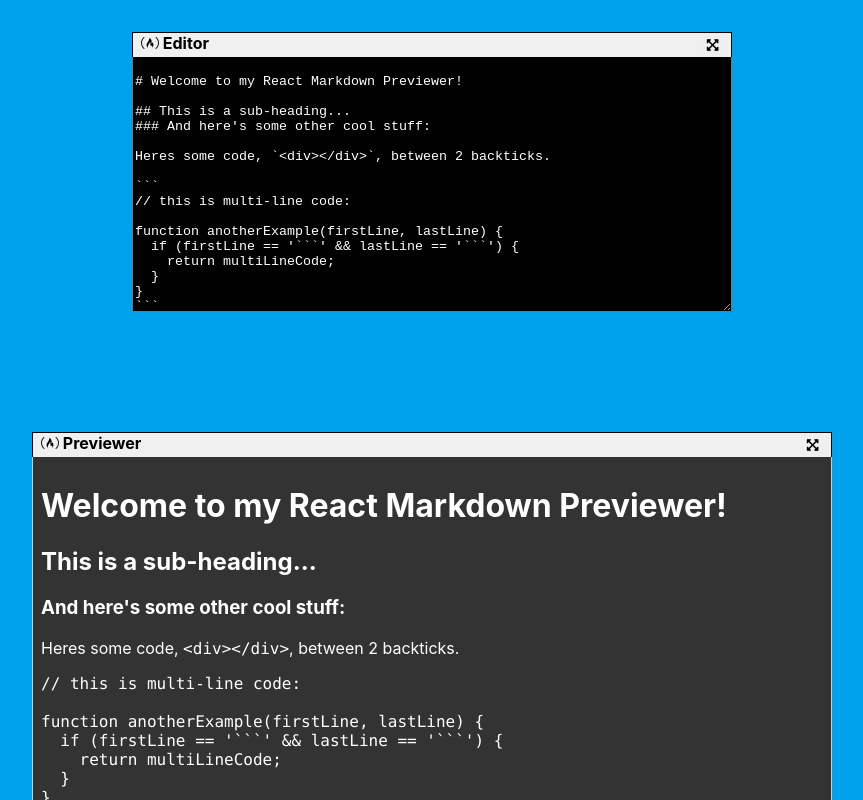
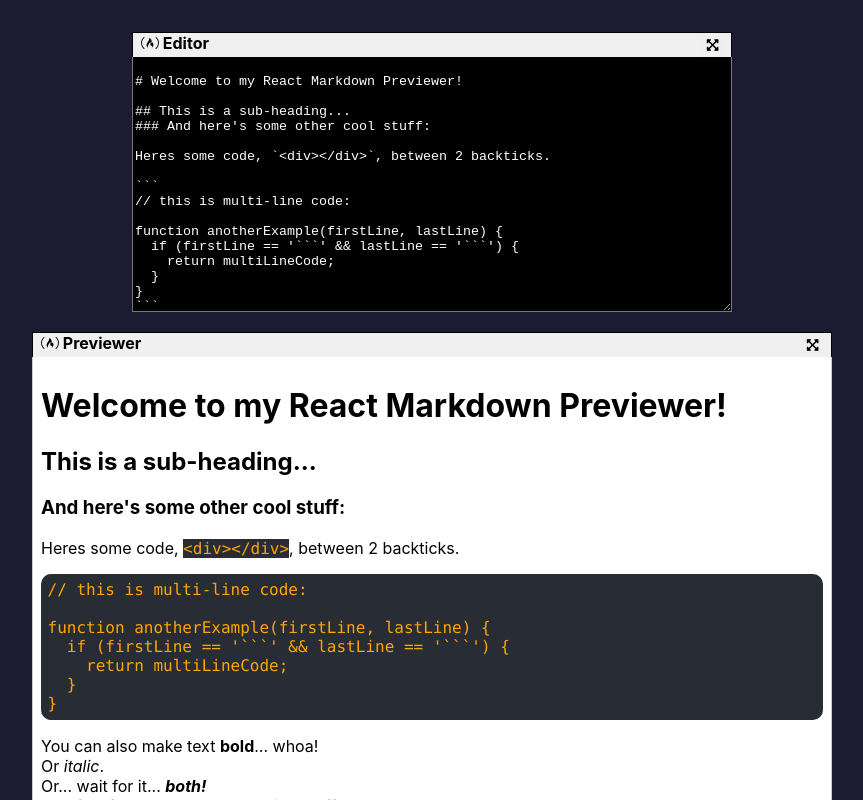
Before and after one commit to fccJashCoda/markdownpreviewer, a React (Create React App) app: page / in a window 1280 px wide. Shown: the top 800 px of the page, without its empty margins (208-1071 px from the left). Built offline with nearby package versions, Linux system fonts and the light colour scheme.

Commit message:
improvement markup rendering and design change

```diff
--- a/public/index.html
+++ b/public/index.html
@@ -45,5 +45,6 @@
       To begin the development, run `npm start` or `yarn start`.
       To create a production bundle, use `npm run build` or `yarn build`.
     -->
+    <script src=https://cdn.freecodecamp.org/testable-projects-fcc/v1/bundle.js></script>
   </body>
 </html>
--- a/src/App.js
+++ b/src/App.js
@@ -4,9 +4,9 @@
 import styled from 'styled-components';
 
 const Application = styled.div`
-  background: #00a2ed;
-  // height: 100vh;
-  height: 100%;
+  background: #1b1b32;
+  height: 100vh;
+  // height: 100%;
 `;
 
 function App() {
--- a/src/components/Editor.js
+++ b/src/components/Editor.js
@@ -44,18 +44,17 @@
 1. Use just 1s if you want!
 1. And last but not least, let's not forget embedded images:
 
-![React Logo w/ Text](https://goo.gl/Umyytc)
+![FreeCodeCamp Logo](https://en.wikipedia.org/wiki/FreeCodeCamp#/media/File:FreeCodeCamp_logo.png)
 `;
 
 const EditorBox = styled.div`
   display: ${(props) => (props.display ? 'none' : 'block')};
-  // margin-left: 2em;
   min-width: 570px;
   width: 600px;
-  min-height: 400px;
   align-self: center;
   box-sizing: border-box;
   @media (max-width: 700px) {
+    margin-top: 0;
     min-width: 90%;
     width: auto;
   }
@@ -83,6 +82,7 @@
       <TextArea
         value={value ? value : placeholder}
         onChange={(e) => action(e.target.value)}
+        id="editor"
       />
     </EditorBox>
   );
--- a/src/components/MarkdownPreviewer.js
+++ b/src/components/MarkdownPreviewer.js
@@ -6,7 +6,8 @@
 
 const MarkdownPreview = styled.div`
   display: flex;
-  justify-content: space-around;
+  justify-content: center;
+  gap: 1em;
   padding: 2em;
   @media (max-width: 1475px) {
     flex-direction: column;
@@ -54,6 +55,8 @@
     setMarkdown(input);
   };
 
+  console.log(applicationState.test);
+
   return (
     <div>
       <MarkdownPreview>
--- a/src/components/Previewer.js
+++ b/src/components/Previewer.js
@@ -21,18 +21,42 @@
 
 const ContentBox = styled.div`
   background: #fff;
-  background: #333;
   border: 1px solid #ccc;
   border-top: none;
   padding: 0.5em;
-  color: #fff;
+
+  & code {
+    display: inline-block;
+    background: #282c34;
+    color: orange;
+  }
+
+  & pre {
+    padding: 0.5em;
+    background: #282c34;
+    border-radius: 10px;
+  }
+
+  & table {
+    border-collapse: collapse;
+  }
+
+  & th,
+  td,
+  tr {
+    border: 2px solid #000;
+    padding: 0 5px;
+  }
 `;
 
 const Previewer = ({ markdown, status, titlebar }) => {
   return (
     <PreviewerBox display={status.editorHighlighted}>
       {titlebar}
-      <ContentBox dangerouslySetInnerHTML={{ __html: marked(markdown) }} />
+      <ContentBox
+        dangerouslySetInnerHTML={{ __html: marked(markdown) }}
+        id="preview"
+      />
     </PreviewerBox>
   );
 };
--- a/src/index.css
+++ b/src/index.css
@@ -6,7 +6,7 @@
   -webkit-font-smoothing: antialiased;
   -moz-osx-font-smoothing: grayscale;
   box-sizing: border-box;
-  background-color: #00a2ed;
+  background-color: #1b1b32;
 }
 
 code {
```
